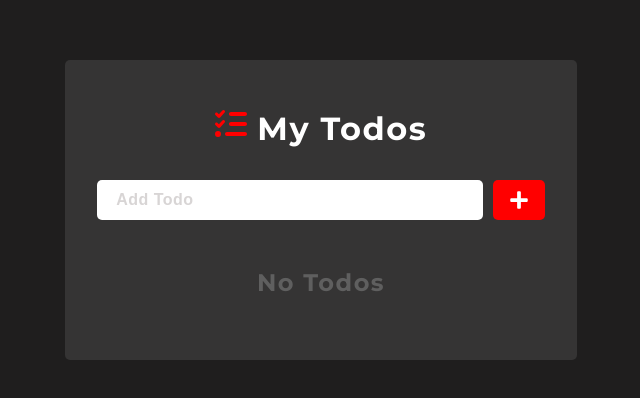
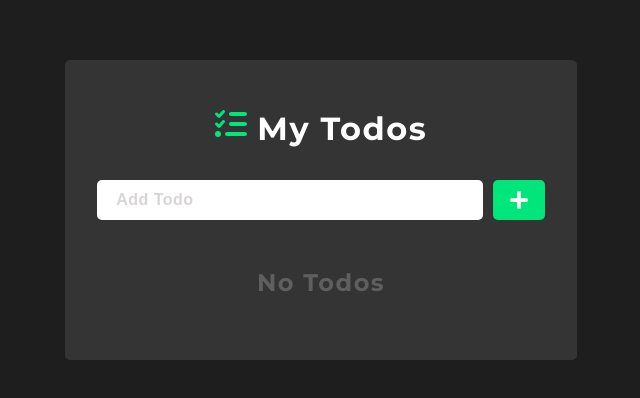
Before and after one commit to osmcode05/To-Do-List, a React (Create React App) app: page / in a window 1280 px wide. Shown: the part 190-588 px from the top of the page, without its empty margins (319-959 px from the left). Built offline with nearby package versions, Linux system fonts and the light colour scheme.

Commit message:
test for auto deploy

```diff
--- a/src/index.css
+++ b/src/index.css
@@ -7,8 +7,7 @@
 :root {
   --dark-color: #1f1e1e;
   --light-dark-color: #353434;
-  /* --green-color: #00e67a; */
-  --green-color: red;
+  --green-color: #00e67a;
   --white-color: #fff;
 }
 .main {
```
